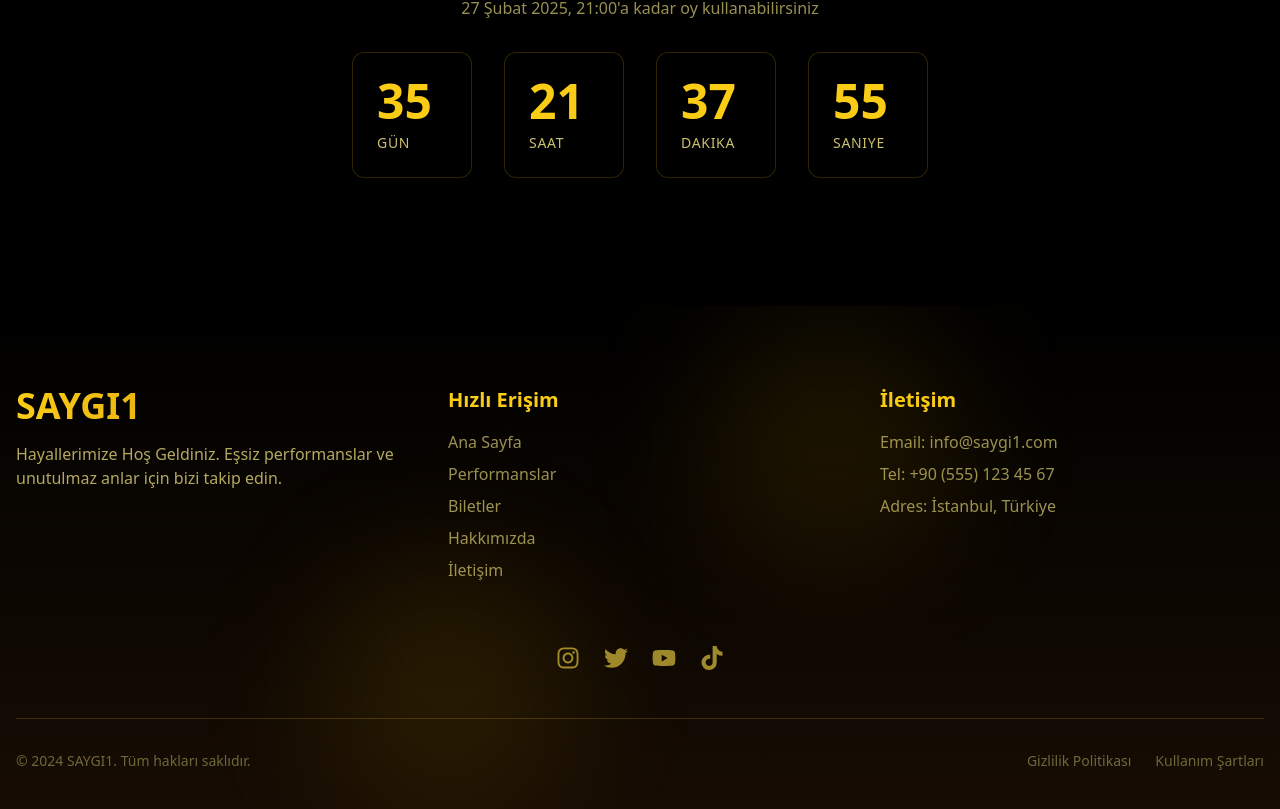
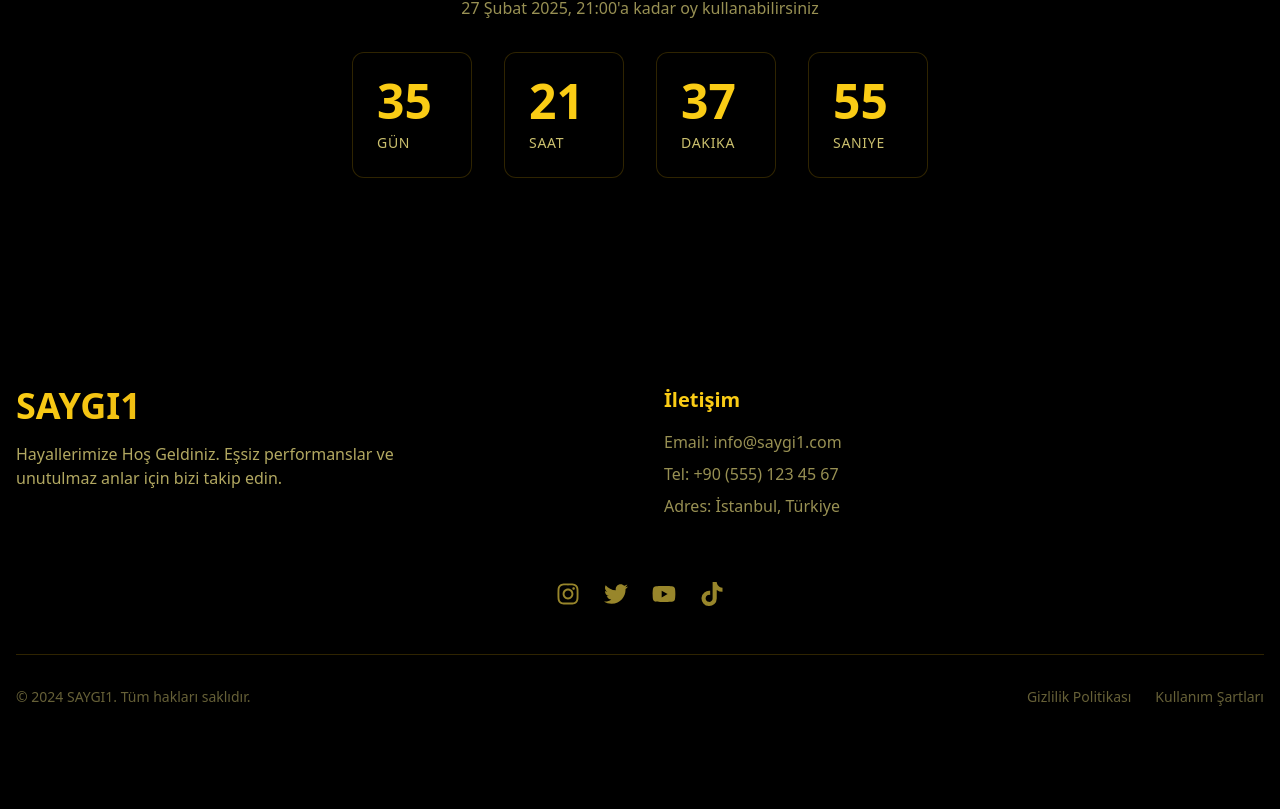
Before and after one commit to onerdinc12/ferayTest, a Next.js app: page / in a window 1280 px wide. Shown: the part 1880-2689 px from the top of the page. After the commit the page ends 2627 px from the top, so only its background shows below. Built offline with nearby package versions, Linux system fonts and the light colour scheme; no server answers.

Commit message:
Footer düzenlemeleri yapıldı: - Hızlı erişim bölümü kaldırıldı - Arkaplan düz siyah yapıldı - Dekoratif efektler kaldırıldı

```diff
--- a/src/components/Footer.tsx
+++ b/src/components/Footer.tsx
@@ -10,10 +10,10 @@ export default function Footer() {
   ]
 
   return (
-    <footer className="relative bg-gradient-to-b from-black to-yellow-900/20 pt-20 pb-10">
+    <footer className="relative bg-black pt-20 pb-10">
       {/* Üst Kısım */}
       <div className="max-w-7xl mx-auto px-4">
-        <div className="grid grid-cols-1 md:grid-cols-3 gap-12 mb-16">
+        <div className="grid grid-cols-1 md:grid-cols-2 gap-12 mb-16">
           {/* Logo ve Açıklama */}
           <div className="space-y-4">
             <motion.h3
@@ -27,24 +27,6 @@ export default function Footer() {
               Hayallerimize Hoş Geldiniz.
               Eşsiz performanslar ve unutulmaz anlar için bizi takip edin.
             </p>
-          </div>
-
-          {/* Hızlı Linkler */}
-          <div className="space-y-4">
-            <h4 className="text-xl font-semibold text-yellow-400">Hızlı Erişim</h4>
-            <ul className="space-y-2">
-              {['Ana Sayfa', 'Performanslar', 'Biletler', 'Hakkımızda', 'İletişim'].map((item) => (
-                <li key={item}>
-                  <a
-                    href="#"
-                    className="text-yellow-200/60 hover:text-yellow-200
-                             transition-colors duration-300"
-                  >
-                    {item}
-                  </a>
-                </li>
-              ))}
-            </ul>
           </div>
 
           {/* İletişim */}
@@ -90,14 +72,6 @@ export default function Footer() {
           </div>
         </div>
       </div>
-
-      {/* Dekoratif Arka Plan */}
-      <div className="absolute inset-0 pointer-events-none overflow-hidden">
-        <div className="absolute bottom-0 left-1/4 w-64 h-64
-                        bg-yellow-500/10 rounded-full filter blur-3xl" />
-        <div className="absolute top-0 right-1/4 w-64 h-64
-                        bg-yellow-500/10 rounded-full filter blur-3xl" />
-      </div>
     </footer>
   )
 }
```
